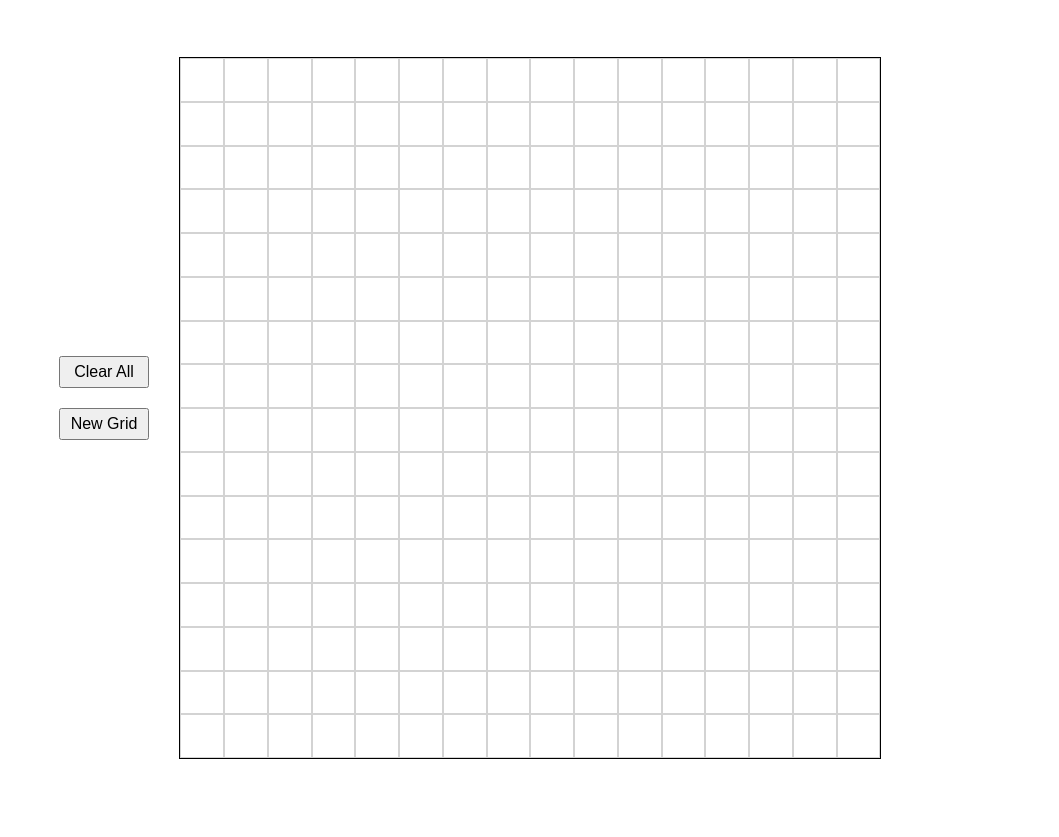
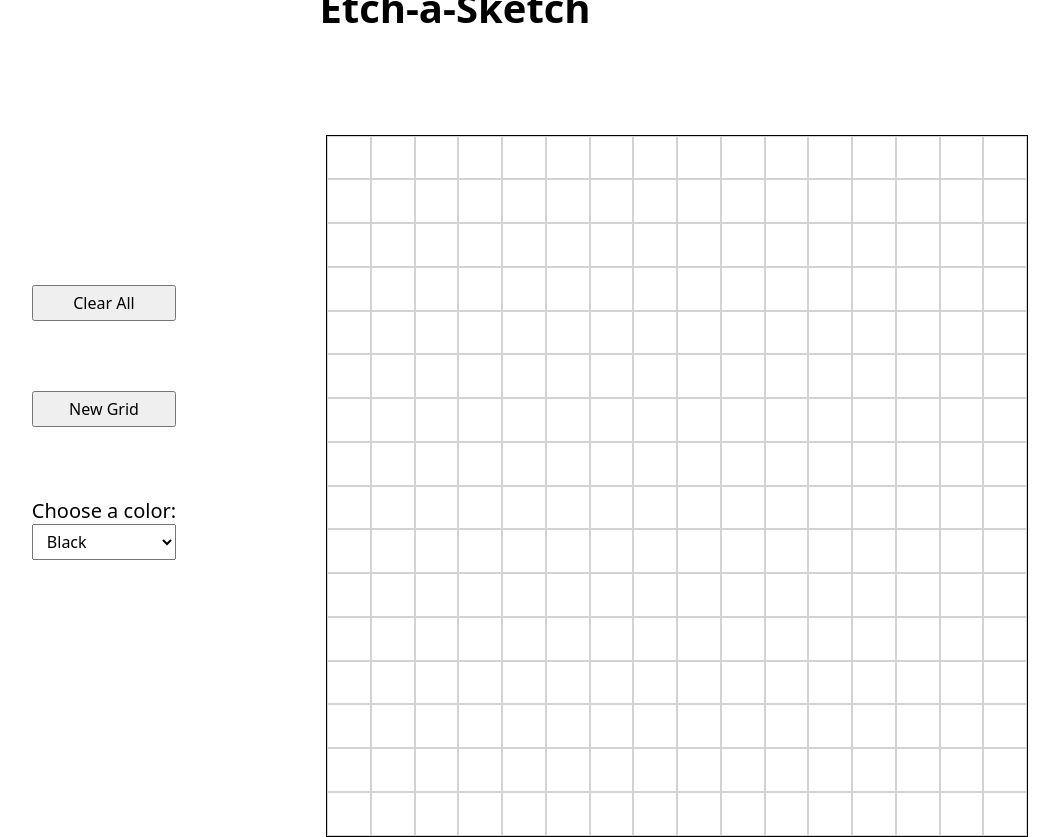
Before and after one commit to PalakAgrawal020/Etch-a-Sketch, a plain HTML site: page index.html in a window 1280 px wide. Shown: the whole page, without its empty margins (185-1244 px from the left). Before the commit the page ends 816 px from the top, so only its background shows below. Drawn offline with Linux system fonts and the light colour scheme.

Commit message:
Add options for different background colors

```diff
--- a/game.js
+++ b/game.js
@@ -2,6 +2,7 @@
 const container = document.querySelector('#container');
 
 makeGrid(16);
+
 
 function makeGrid(x) {
     for(let i=0; i<x; i++){
@@ -18,7 +19,8 @@ function makeGrid(x) {
             myCol.classList.add('box');
 
             let cell = myCol.addEventListener('mouseover', function(e) {
-                e.target.style.background = 'black';
+                let colorid = document.querySelector('#color-id');
+                e.target.style.background = colorid.value;
             });
 
             row.appendChild(myCol);
--- a/index.html
+++ b/index.html
@@ -9,11 +9,27 @@
     <script src="game.js" defer></script>
 </head>
 <body>
-    <div id="clearbtn">
-        <button class="btn" id="btn-clear">Clear All</button>
-        <button class="btn" id="newGrid">New Grid</button>
+    <div id="super-container">
+
+        <div id="name">Etch-a-Sketch</div>
+
+        <div id="super-container2">
+            <div id="clearbtn">
+                <button class="btn" id="btn-clear">Clear All</button>
+                <button class="btn" id="newGrid">New Grid</button>
+                <label for="color" id="label">Choose a color:</label>
+                    <select name="color-name" id="color-id">
+                        <option value="black">Black</option>
+                        <option value="pink">Pink</option>
+                        <option value="red">Red</option>
+                        <option value="yellow">Yellow</option>
+                        <option value="green">Green</option>
+                        <option value="blue">Blue</option>
+                    </select>
+            </div>
+
+            <div id="container"></div>
+        </div>
     </div>
-
-    <div id="container"></div>
 </body>
 </html>
--- a/styles.css
+++ b/styles.css
@@ -1,9 +1,23 @@
-body {
+* {
+    font-family: system-ui, -apple-system, BlinkMacSystemFont, 'Segoe UI', Roboto, Oxygen, Ubuntu, Cantarell, 'Open Sans', 'Helvetica Neue', sans-serif;
+}
+
+#super-container{
     height : 100vh;
     display:flex;
-    flex-direction: row;
+    flex-direction: column;
     justify-content: center;
     align-items: center;
+}
+
+#super-container2{
+    display:flex;
+}
+
+#name{
+    font-size: 40px;
+    font-weight: bold;
+    margin-bottom: 100px;
 }
 
 #div-btn{
@@ -34,8 +48,11 @@ body {
 #clearbtn {
     display : flex;
     flex-direction: column;
-    margin: 30px;
+    margin: 150px;
+}
 
+#newGrid{
+    margin-top : 50px;
 }
 
 .btn {
@@ -43,3 +60,13 @@ body {
     font-size: 16px;
     margin-bottom: 20px;
 }
+
+#label {
+    font-size: 20px;
+    margin-top: 50px;
+}
+
+#color-id {
+    font-size: 16px;
+    padding: 5px 10px;
+}
```
